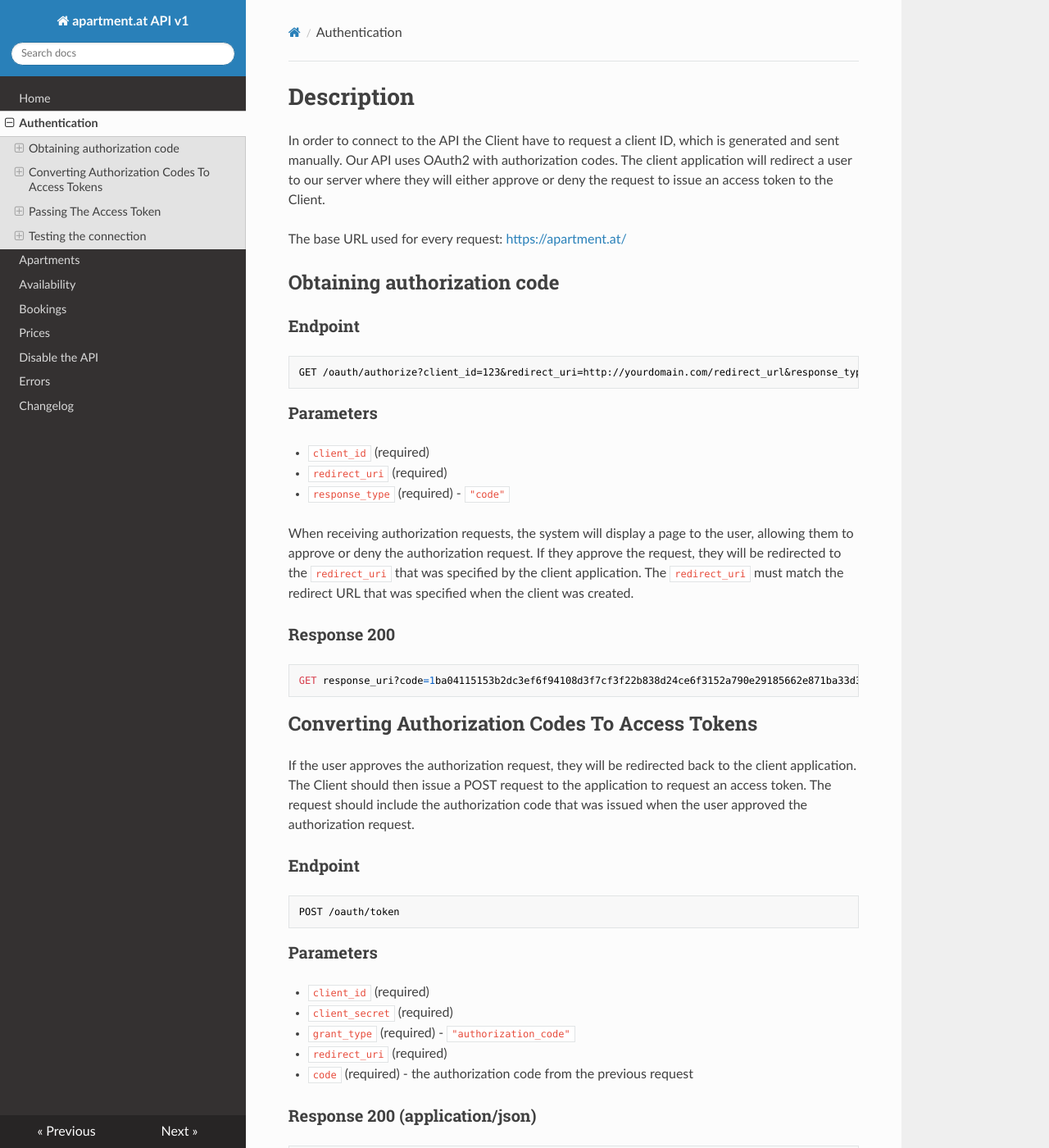
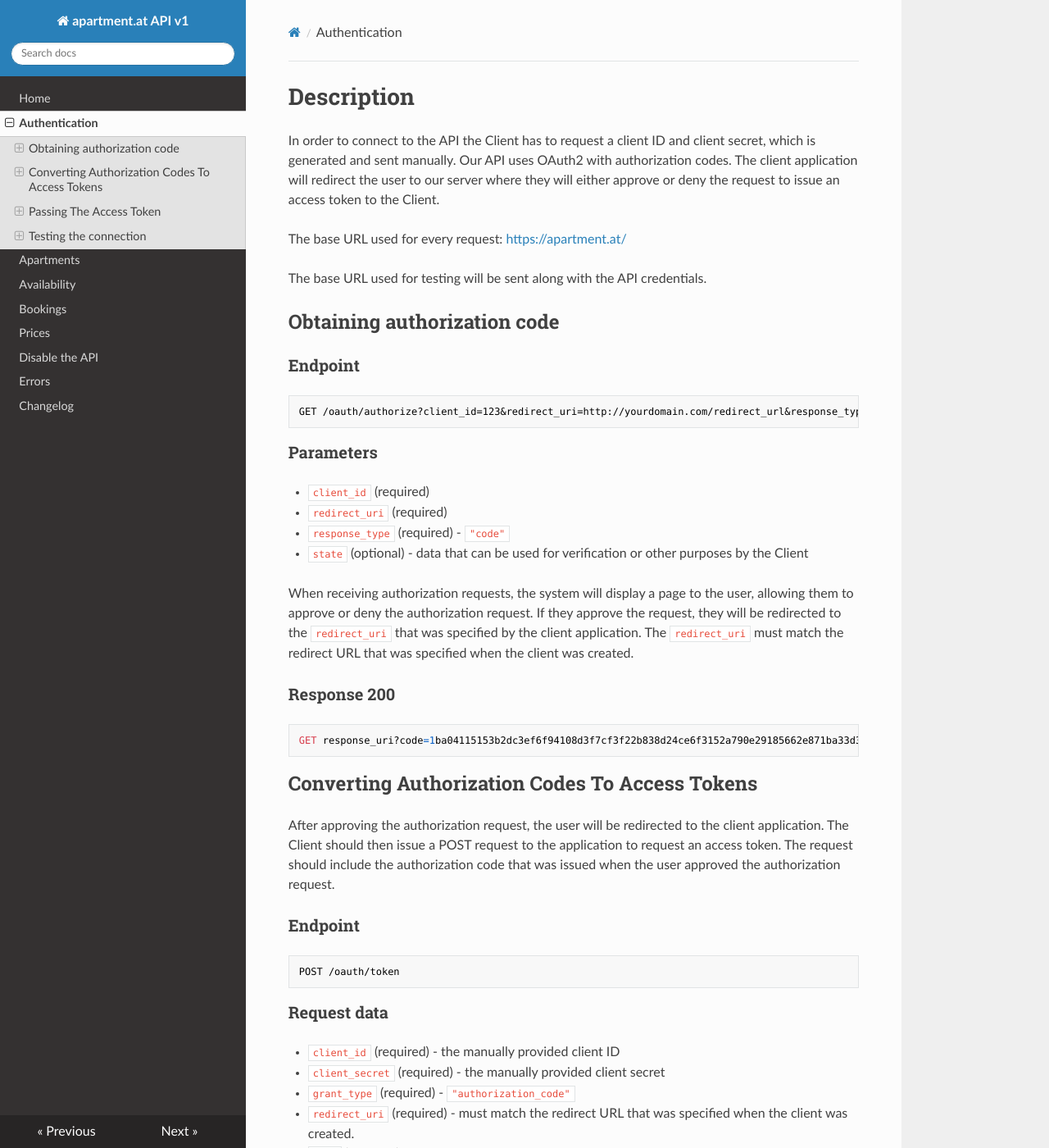
Before and after one commit to ApartmentAT/aat-api-docs, an MkDocs documentation site: the page built from docs/authentication.md, in a window 1280 px wide and 1400 px high. Shown: the whole window at 82% size. Built offline with MkDocs 1.6.1, drawn with Linux system fonts in a browser that asks for light colours; nearby versions of some CDN libraries; old or Windows-style settings are respelled for this version of MkDocs.

Commit message:
Small additions and changes

````diff
--- a/docs/authentication.md
+++ b/docs/authentication.md
@@ -1,11 +1,13 @@
 # Description
 
-In order to connect to the API the Client have to request a client ID, which is generated and
+In order to connect to the API the Client has to request a client ID and client secret, which is generated and
 sent manually. Our API uses OAuth2 with authorization codes.
-The client application will redirect a user to our server where they will either approve or
+The client application will redirect the user to our server where they will either approve or
  deny the request to issue an access token to the Client.
 
 The base URL used for every request: [https://apartment.at/](https://apartment.at/)
+
+The base URL used for testing will be sent along with the API credentials.
 
 ## Obtaining authorization code
 
@@ -18,6 +20,7 @@ GET /oauth/authorize?client_id=123&redirect_uri=http://yourdomain.com/redirect_u
 - `client_id` (required)
 - `redirect_uri` (required)
 - `response_type` (required) - `"code"`
+- `state` (optional) - data that can be used for verification or other purposes by the Client
 
 When receiving authorization requests, the system will display a page to the user, allowing
 them to approve or deny the authorization request. If they approve the request, they will be
@@ -31,7 +34,7 @@ GET response_uri?code=1ba04115153b2dc3ef6f94108d3f7cf3f22b838d24ce6f3152a790e291
 
 ## Converting Authorization Codes To Access Tokens
 
-If the user approves the authorization request, they will be redirected back to the client
+After approving the authorization request, the user will be redirected to the client
 application. The Client should then issue a POST request to the application to request an
 access token. The request should include the authorization code that was issued when the user
 approved the authorization request.
@@ -41,11 +44,11 @@ approved the authorization request.
 POST /oauth/token
 ```
 
-### Parameters
-- `client_id` (required)
-- `client_secret` (required)
+### Request data
+- `client_id` (required) -  the manually provided client ID
+- `client_secret` (required) - the manually provided client secret
 - `grant_type` (required) - `"authorization_code"`
-- `redirect_uri` (required)
+- `redirect_uri` (required) - must match the redirect URL that was specified when the client was created.
 - `code` (required) - the authorization code from the previous request
 
 ### Response 200 (application/json)
````
Also changed, not shown: docs/bookings.md (+2 -2 lines), docs/changelog.md (+1 -1 lines).
